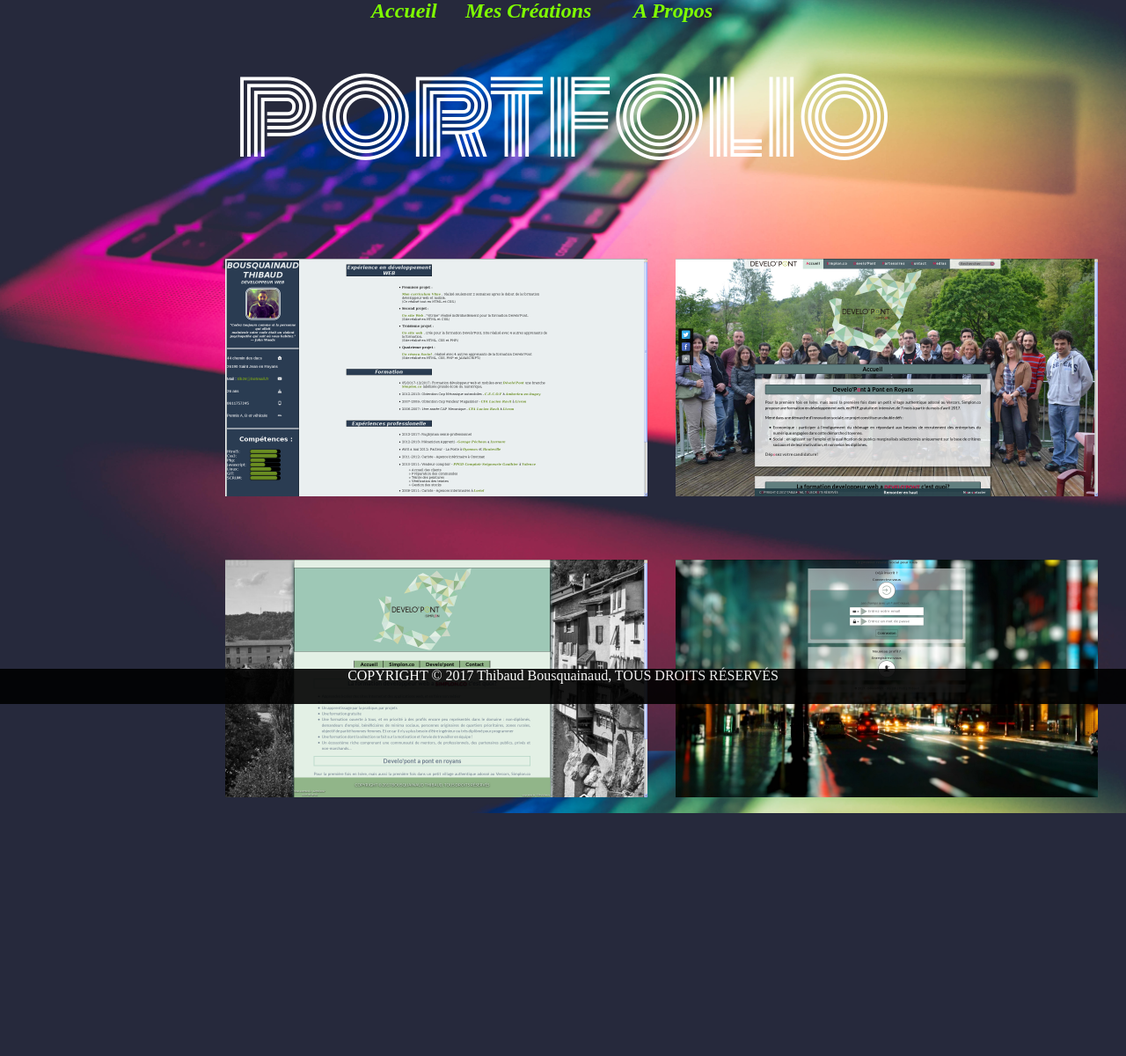
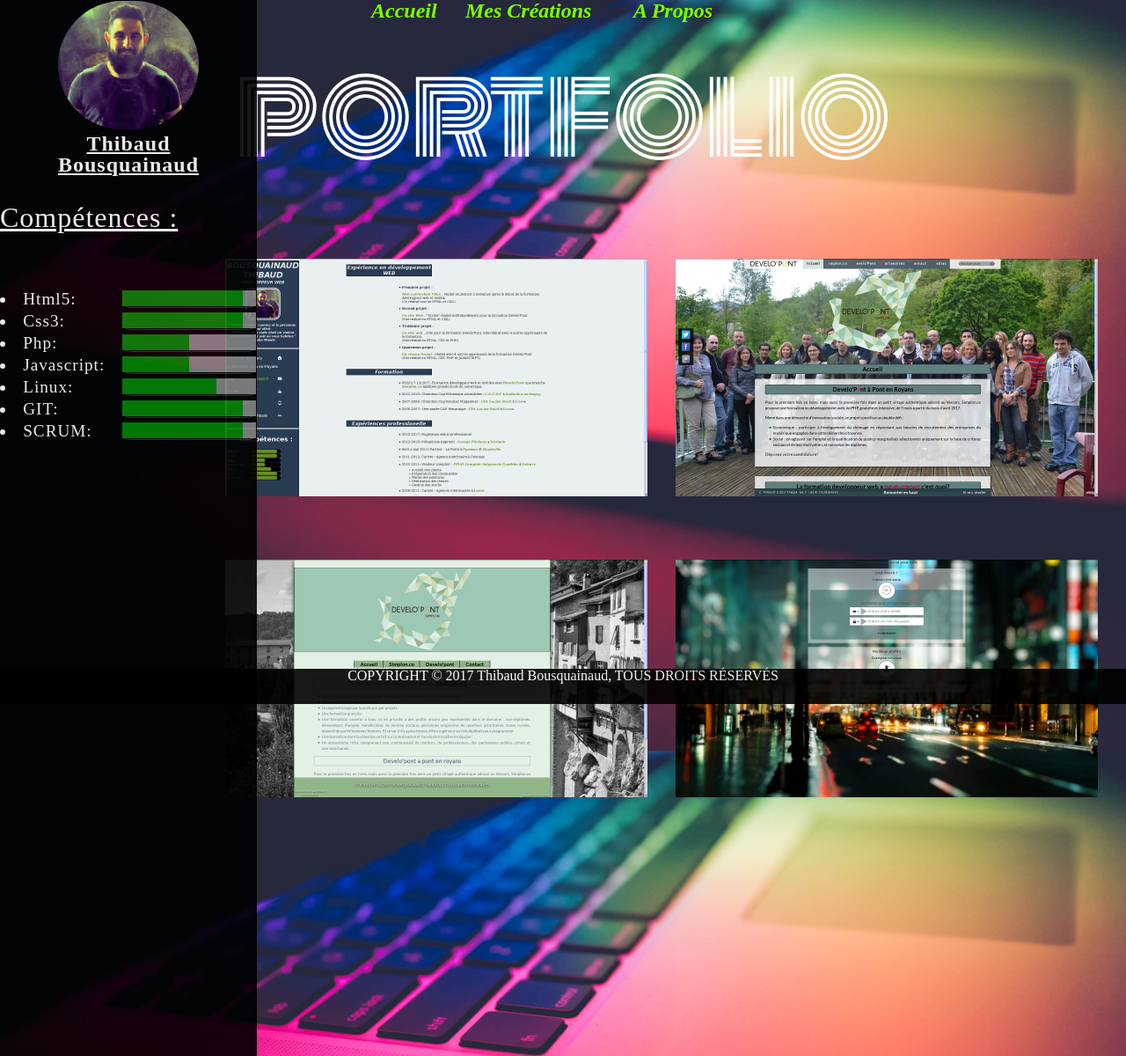
Before and after one commit to thibaud26/portfolio, a PHP site: page /mesCreations.php in a window 1280 px wide. Shown: the whole page at 88% size. Before the commit the page ends 924 px from the top, so only its background shows below. Run offline with PHP 8.4, Linux system fonts and the light colour scheme.

Commit message:
portfolio mescreations

```diff
--- a/css/main.css
+++ b/css/main.css
@@ -172,6 +172,73 @@ a:link {
     margin-top: 8%;
 }
 
+
+        /* barre de progression */
+
+.h3competences {
+    display: flex;
+    font-size: 2em;
+    padding-bottom: 2em;
+    padding-top: 1em;
+    text-decoration: underline;
+}
+
+
+.liprogress {
+    display: flex;
+    flex-flow: column;
+    justify-content: space-around;
+    padding-left: 1em;
+}
+
+
+.licompetences {
+    line-height: 25px;
+}
+
+
+.competences {
+    display: flex;
+    font-size: 1.2em;
+    text-align: left;
+}
+
+
+progress {
+    background: black none repeat scroll 0 0;
+    border: 1px solid black;
+    border-radius: 14px;
+    box-shadow: 0 1px 3px rgba(0, 0, 0, 0.5) inset, 0 1px 0 rgba(255, 255, 255, 0.2);
+    width: 8em;
+}
+
+
+
+progress::-moz-progress-bar {
+   background: olivedrab;
+   border-radius: 12px;
+   box-shadow: inset 0 -2px 4px rgba(0,0,0,0.4),
+               0 2px 5px 0px rgba(0,0,0,0.3);
+}
+
+        /* fin de barre de progression */
+
+
+.aside-leftCreations {
+    float: left; /* sa colle le aside directmeent a gauche */
+    background: black none repeat scroll 0 0;
+    display: flex;
+    flex-flow: column nowrap;
+    height: 150%;
+    letter-spacing: 1px;
+    opacity: 0.9;
+    position: absolute;
+    text-align: center;
+    top: 0;
+    z-index: 999;
+}
+
+
 .photohaut{
     display: flex;
     flex-direction: row;
--- a/mesCreations.php
+++ b/mesCreations.php
@@ -11,12 +11,60 @@
 
             <h1 class="titre">PORTFOLIO</h1>
 
-
                         <nav>
                             <?php include ('menu.html'); ?>
                         </nav>
 
             </header>
+
+<aside class="aside-leftCreations">
+
+    <header>
+
+        <img class="photo" src="images/Thib.png" alt="photo">
+            <section class="prenom">
+                <h1>Thibaud</h1>
+                <h1>Bousquainaud</h1>
+            </section>
+
+    </header>
+
+<section>
+
+
+        <h3 class="h3competences">Compétences : </h3>
+        <div class = "competences">
+            <div class = "licompetences">
+
+
+        <li>Html5: </li>
+        <li>Css3: </li>
+        <li>Php: </li>
+        <li>Javascript: </li>
+        <li>Linux: </li>
+        <li>GIT:</li>
+        <li>SCRUM: </li>
+
+        </div>
+
+        <div class = "liprogress">
+
+        <progress max="100" value="90" form="form-id">90%</progress>
+        <progress max="100" value="90" form="form-id">90%</progress>
+        <progress max="100" value="50" form="form-id">50%</progress>
+        <progress max="100" value="50" form="form-id">50%</progress>
+        <progress max="100" value="70" form="form-id">70%</progress>
+        <progress max="100" value="90" form="form-id">90%</progress>
+        <progress max="100" value="90" form="form-id">90%</progress>
+
+        </div>
+
+                 </div>
+
+</section>
+</aside>
+
+
 
 <main class="warpper">
 
```
